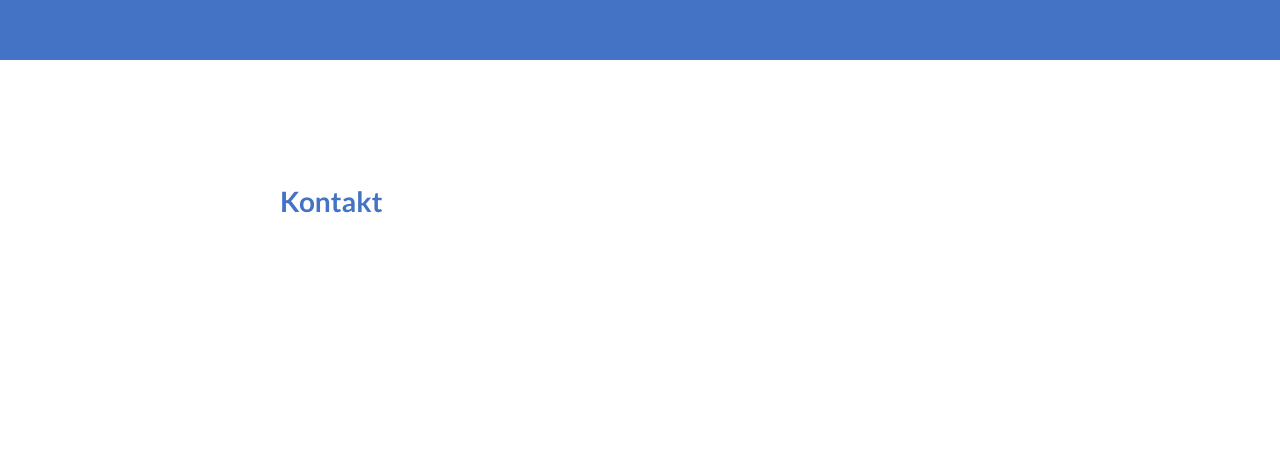
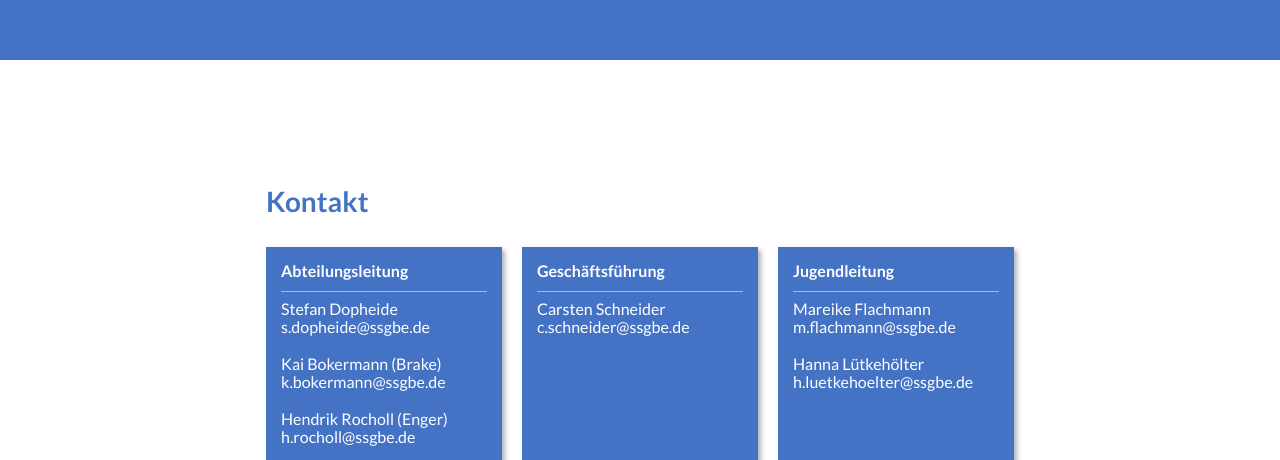
Before and after one commit to bokerbube/ssg, a plain HTML site: page index.html in a window 1280 px wide. Shown: the part 2340-2800 px from the top of the page. Drawn offline with nearby package versions, Linux system fonts and the light colour scheme; files whose address does not match are found by name.

Commit message:
Kontaktbereich mit flexbox

```diff
--- a/css/style.css
+++ b/css/style.css
@@ -15,7 +15,8 @@ License: GNU General Public License v2 or later
 html,
 body {margin: 0; padding: 0; height: 100%;}
 section {width: 100%; min-height: 100%;}
-h3 {margin: 0 0 0 20px; padding: 0;}
+h3 {margin: 0 0 20px 10px; padding: 0;}
+h4 {margin: 0 0 10px 0; padding: 0;}
 
 
 /* TRANSITION *******************************************************/
@@ -27,9 +28,10 @@ header nav li,
 
 
 /* FONT FAMILY *******************************************************/
+section ,
 h3,
-footer,
-footer #meta-menu a{font-family: 'Lato', sans-serif}
+h4,
+footer{font-family: 'Lato', sans-serif}
 
 #icon span,
 header nav a {font-family: 'Roboto:700', sans-serif;}
@@ -41,6 +43,8 @@ h3 {font-size: 1.75em;} /* 28px/16px */
 
 header nav a {font-size: 1em;} /* 16px/16px = 1em */
 
+.flexcontainer div {font-size: 1em;} /* 12px/16px */
+
 footer .copyright {font-size: 0.75em;} /* 12px/16px */
 
 
@@ -50,14 +54,14 @@ footer .copyright {font-size: 0.75em;} /* 12px/16px */
 #icon,
 header nav a {color: #595959;}
 
-#icon:hover,
 header nav a:hover {color: #fff;}
 
 footer #meta-menu a:hover,
 #logo span:hover {color: #4472c4;}
 
 #home h3,
-#events h3 {color: #fff;}
+#events h3,
+.flexcontainer div {color: #fff;}
 
 #training h3,
 #contact h3 {color: #4472c4;}
@@ -70,7 +74,10 @@ footer #meta-menu a {color: #999;}
 /* FONT STYLE *******************************************************/
 p {margin: 0; padding: 0;}
 a {text-decoration: none;}
-header nav ul li {list-style-type: none;}
+
+
+header nav ul li,
+.flexcontainer div ul li {list-style-type: none;}
 
 header nav a {font-weight: bold; letter-spacing: 2px;}
 
@@ -82,11 +89,11 @@ body {background: #fff;}
 header {background: #fff;}
 header nav li  {background: #fff;}
 
-#icon:hover,
 header nav li:hover {background: #4472c4;}
 
 #home ,
-#events {background: #4472c4;}
+#events,
+.flexcontainer div {background: #4472c4;}
 
 #training,
 #contact {background: #fff;}
@@ -121,11 +128,31 @@ header nav ul li {float:left; width: 150px; height: 20px; padding: 25px 0 25px 0
 
 
 /* SECTIONS *********************************************************/
-#home {}
-#training{}
-#events{}
-#contact{}
-.container-content {max-width: 760px; margin: 0 auto 0 auto; padding: 125px 0 0 0;}
+#home,
+#training,
+#events,
+#contact{align: center;}
+.container-content {max-width: 768px; width: 100%; margin: 0 auto; padding: 125px 0 0 0;}/* background-color: #ddd}*/
+
+/* CONTACT */
+.flexcontainer {
+	display: flex;
+	flex-direction: row;
+	justify-content: flex-start;
+	align-items: stretch;
+	flex-wrap: wrap;
+}
+
+.flexcontainer div {
+	flex: 1;
+	border: 0px solid #000;
+	width: 246px;
+	margin: 10px;
+	padding: 15px;
+	box-shadow: 3px 3px 5px rgba(0, 0, 0, 0.3);
+}
+
+.flexcontainer div hr {border:0; height: 1px; background: rgba(255, 255, 255, 0.5);}
 
 
 
--- a/index.html
+++ b/index.html
@@ -74,7 +74,43 @@
 	<section id="contact">
 		<div class="container-content">
 			<h3>Kontakt</h3>
+
+			<div class="flexcontainer">
+
+				<div>
+					<p><h4>Abteilungsleitung</h4></p>
+					<hr>
+					<p>Stefan Dopheide</p>
+					<p>s.dopheide@ssgbe.de</p>
+					<br>
+					<p>Kai Bokermann (Brake)</p>
+					<p>k.bokermann@ssgbe.de</p>
+					<br>
+					<p>Hendrik Rocholl (Enger)</p>
+					<p>h.rocholl@ssgbe.de</p>
+				</div>
+
+				<div>
+					<p><h4>Geschäftsführung</h4></p>
+					<hr>
+					<p>Carsten Schneider</p>
+					<p>c.schneider@ssgbe.de</p>
+				</div>
+
+				<div>
+					<p><h4>Jugendleitung</h4></p>
+					<hr>
+					<p>Mareike Flachmann</p>
+					<p>m.flachmann@ssgbe.de</p>
+					<br>
+					<p>Hanna Lütkehölter</p>
+					<p>h.luetkehoelter@ssgbe.de</p>
+				</div>
+
+			</div>
+
 		</div>
+
 	</section>
 
 
```
